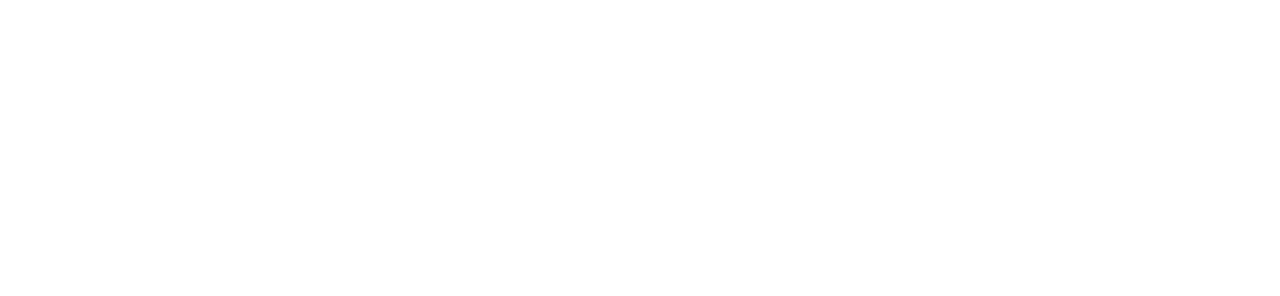
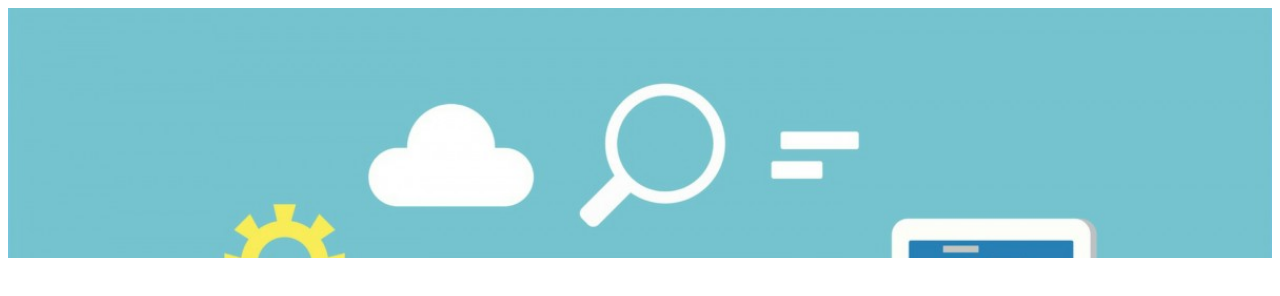
Before and after one commit to kelvinMakamu/portfolio_landing_page, a plain HTML site: page index.html in a window 1280 px wide. Drawn offline with Linux system fonts and the light colour scheme.

Commit message:
Modifies styles.css file to remove paddings and margins

```diff
--- a/assets/css/styles.css
+++ b/assets/css/styles.css
@@ -1,8 +1,15 @@
 body{
-	padding:10px 20px;
 	font-size: 12px;
 	font-family: verdana;
 	font-color:#000;
-	margin:1.5% 1.5% 1.5% 1.5%;
 	background-color: #ffffff;
 }
+
+.portfolio_introductory{
+	width:100%;
+  height: 250px;
+  background-color: #cccccc;
+	background-image: url("../images/backgrounds/web_dev.jpg");
+	background-repeat: no-repeat;
+  background-size: cover;
+}
```
